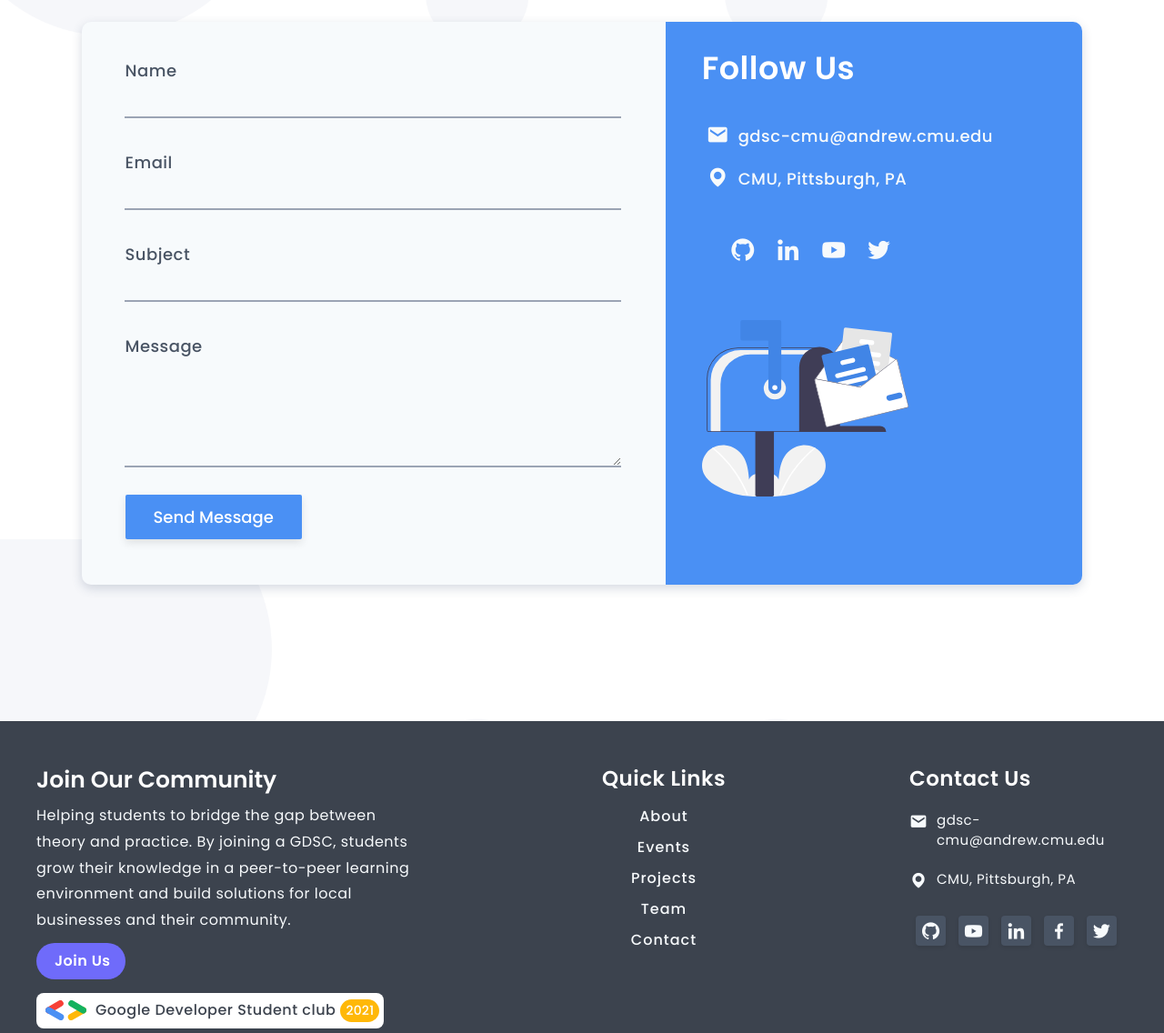
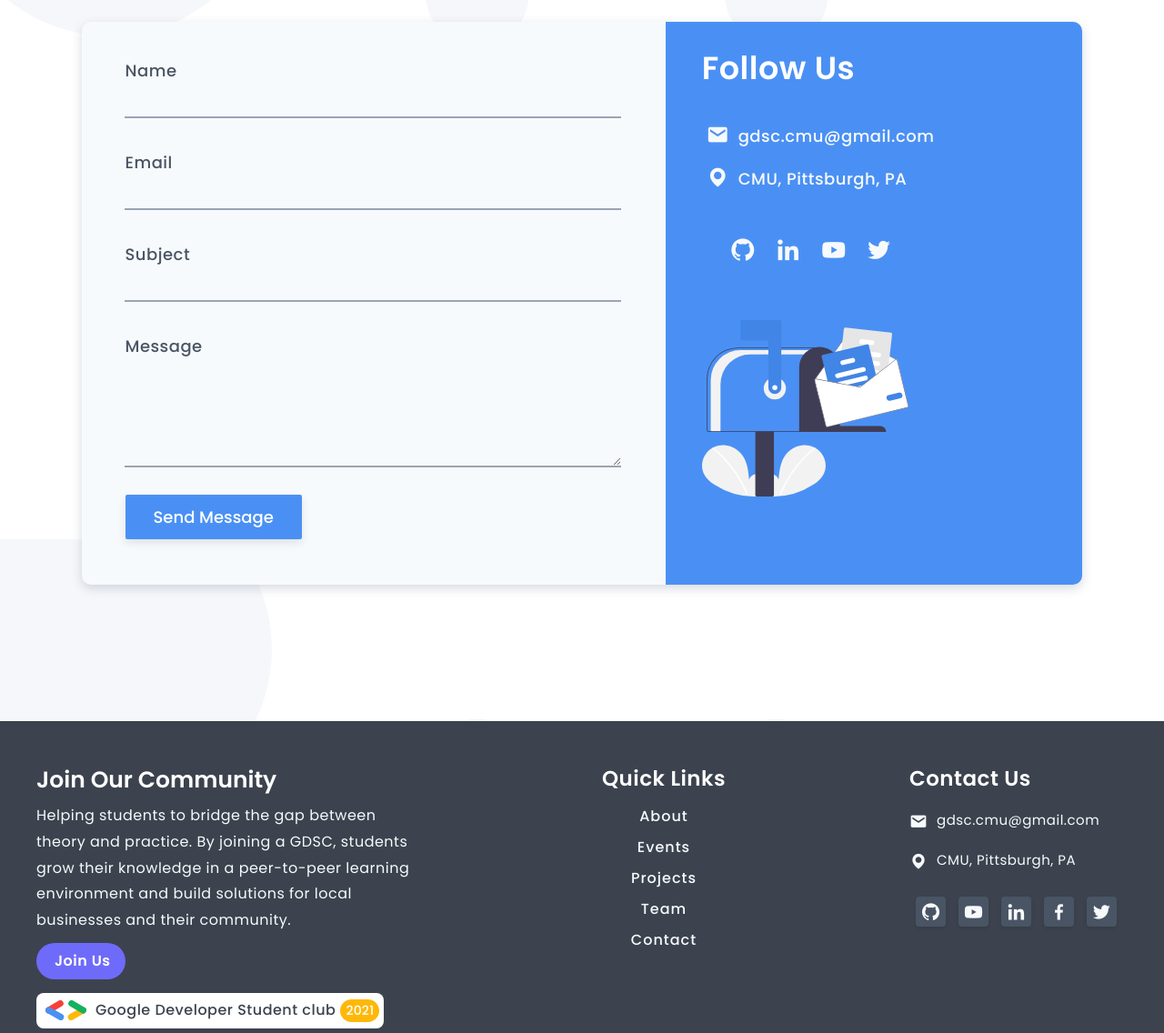
Before and after one commit to gdsc-cmu/gdsc-cmu.github.io, a plain HTML site: page pages/contact.html in a window 1280 px wide. Shown: the part 260-1396 px from the top of the page at 91% size. Drawn offline with nearby package versions, Linux system fonts and the light colour scheme.

Commit message:
Email Fix

```diff
--- a/pages/contact.html
+++ b/pages/contact.html
@@ -121,7 +121,7 @@
             <div class="contact_link">
               <a href="#">
                 <i class="bx bxs-envelope"></i>
-                <span>gdsc-cmu@andrew.cmu.edu</span>
+                <span>gdsc.cmu@gmail.com</span>
               </a>
               <a href="#">
                 <i class="bx bxs-map"></i>
@@ -182,7 +182,7 @@
         <h2>Contact Us</h2>
         <a href="#" class="follow">
           <i class="bx bxs-envelope"></i>
-          <span>gdsc-cmu@andrew.cmu.edu</span>
+          <span>gdsc.cmu@gmail.com</span>
         </a>
         <a href="#" class="follow">
           <i class="bx bxs-map"></i>
```
Also changed, not shown: pages/about.html (+1 -1 lines), pages/blogs.html (+1 -1 lines), pages/events.html (+1 -1 lines), pages/home.html (+1 -1 lines), pages/projects.html (+1 -1 lines), pages/team.html (+1 -1 lines), 1 other file.
